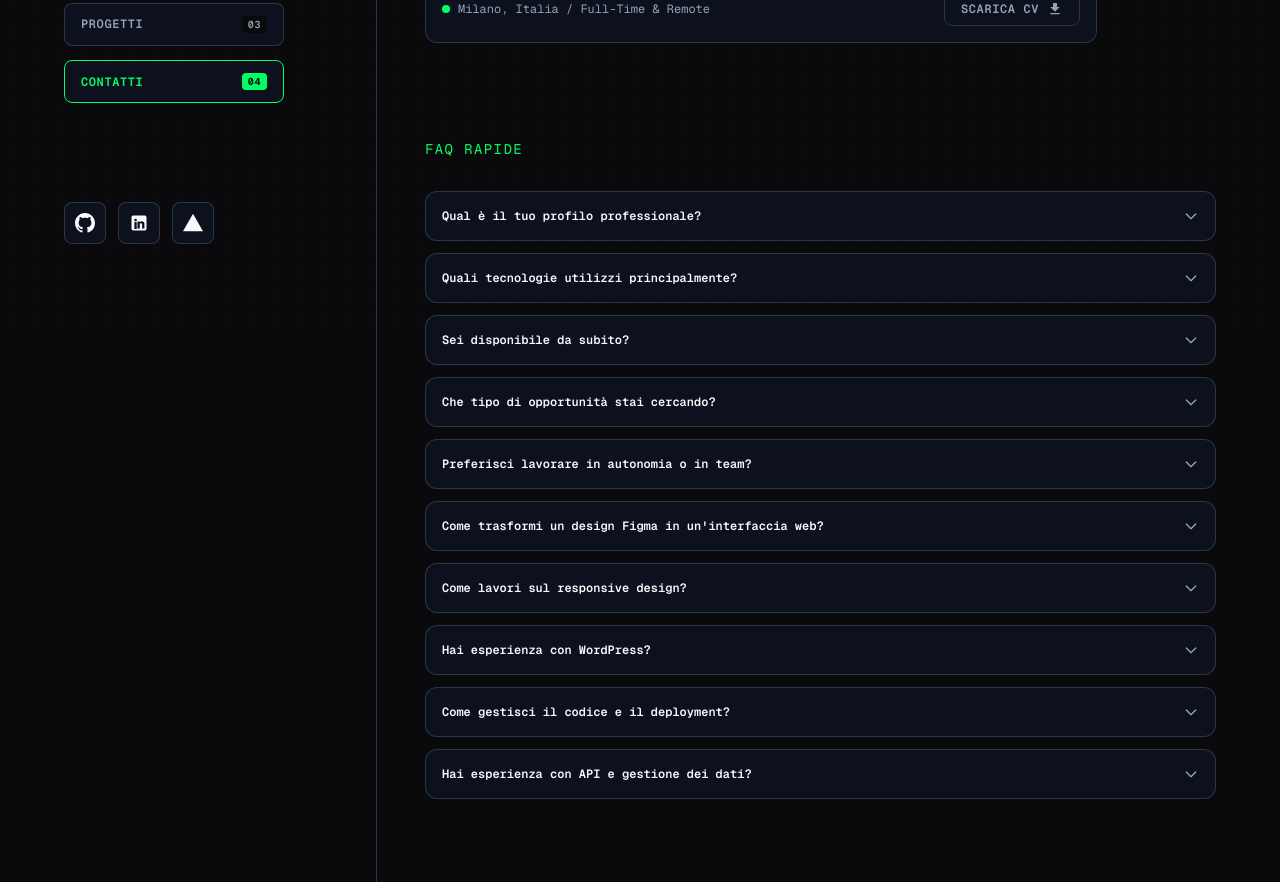
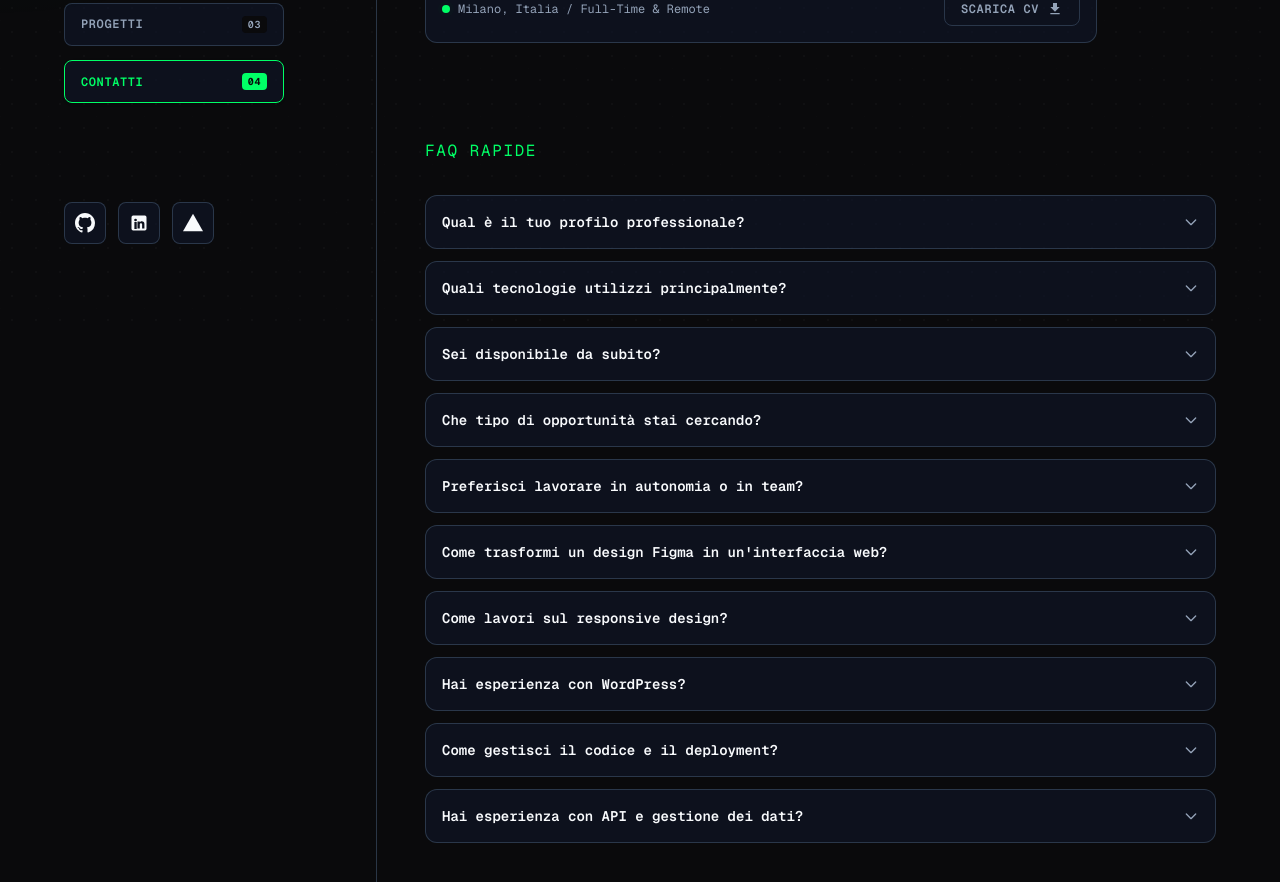
Before and after one commit to paolagrillo/Portfolio, a Next.js app: page /contatti in a window 1280 px wide. Shown: the part 460-1342 px from the top of the page. Built offline with nearby package versions, Linux system fonts and the light colour scheme.

Commit message:
aggiornamento pagina chi sono

```diff
--- a/app/contatti/page.tsx
+++ b/app/contatti/page.tsx
@@ -260,15 +260,15 @@ export default function ContactsPage() {
  <section>
   {/* FAQ rapide per Recruiter */}
   <div className="space-y-4">
-    <h3 className="text-sm font-mono uppercase tracking-widest text-accent mb-8">
+    <h3 className="font-mono uppercase tracking-widest text-accent mb-8">
       FAQ Rapide
     </h3>
 
-    <div className="grid gap-3 font-mono text-xs">
+    <div className="grid gap-3 font-mono">
 
       {/* FAQ 1: profilo professionale */}
       <details className="group rounded-xl border border-border-custom bg-bg-card p-4 transition-all duration-200 hover:border-accent/50 open:border-accent/50 [&_summary::-webkit-details-marker]:hidden">
-        <summary className="flex cursor-pointer list-none items-center justify-between font-semibold text-text-main transition-colors group-hover:text-accent">
+<summary className="flex cursor-pointer list-none items-center justify-between font-semibold text-text-main text-sm transition-colors group-hover:text-accent">
           <span>Qual è il tuo profilo professionale?</span>
           <svg
             className="h-4 w-4 shrink-0 text-text-sub transition-transform duration-200 group-open:rotate-180 group-hover:text-accent"
@@ -281,14 +281,14 @@ export default function ContactsPage() {
             <path strokeLinecap="round" strokeLinejoin="round" d="M19 9l-7 7-7-7" />
           </svg>
         </summary>
-        <p className="mt-3 font-sans leading-relaxed text-text-sub">
+        <p className="mt-3 font-sans leading-relaxed text-text-sub text-base">
          Mi propongo come Junior Frontend Developer / UI/UX Designer, con una formazione che unisce sviluppo web e progettazione grafica. Mi interessa lavorare su interfacce moderne, responsive e curate, mettendo insieme competenze tecniche e sensibilità per il design.
         </p>
       </details>
 
       {/* FAQ 2: tecnologie */}
       <details className="group rounded-xl border border-border-custom bg-bg-card p-4 transition-all duration-200 hover:border-accent/50 open:border-accent/50 [&_summary::-webkit-details-marker]:hidden">
-        <summary className="flex cursor-pointer list-none items-center justify-between font-semibold text-text-main transition-colors group-hover:text-accent">
+<summary className="flex cursor-pointer list-none items-center justify-between font-semibold text-text-main text-sm transition-colors group-hover:text-accent">
           <span>Quali tecnologie utilizzi principalmente?</span>
           <svg
             className="h-4 w-4 shrink-0 text-text-sub transition-transform duration-200 group-open:rotate-180 group-hover:text-accent"
@@ -307,7 +307,7 @@ Lavoro principalmente con React, Next.js, TypeScript e Tailwind CSS per lo svilu
 
       {/* FAQ 3: disponibilità */}
       <details className="group rounded-xl border border-border-custom bg-bg-card p-4 transition-all duration-200 hover:border-accent/50 open:border-accent/50 [&_summary::-webkit-details-marker]:hidden">
-        <summary className="flex cursor-pointer list-none items-center justify-between font-semibold text-text-main transition-colors group-hover:text-accent">
+<summary className="flex cursor-pointer list-none items-center justify-between font-semibold text-text-main text-sm transition-colors group-hover:text-accent">
           <span>Sei disponibile da subito?</span>
           <svg
             className="h-4 w-4 shrink-0 text-text-sub transition-transform duration-200 group-open:rotate-180 group-hover:text-accent"
@@ -327,7 +327,7 @@ Sì, sono disponibile da subito per opportunità full remote e ibride nell'area
 
       {/* FAQ 4: obiettivo professionale */}
       <details className="group rounded-xl border border-border-custom bg-bg-card p-4 transition-all duration-200 hover:border-accent/50 open:border-accent/50 [&_summary::-webkit-details-marker]:hidden">
-        <summary className="flex cursor-pointer list-none items-center justify-between font-semibold text-text-main transition-colors group-hover:text-accent">
+<summary className="flex cursor-pointer list-none items-center justify-between font-semibold text-text-main text-sm transition-colors group-hover:text-accent">
           <span>Che tipo di opportunità stai cercando?</span>
           <svg
             className="h-4 w-4 shrink-0 text-text-sub transition-transform duration-200 group-open:rotate-180 group-hover:text-accent"
@@ -347,7 +347,7 @@ Sono interessata principalmente a opportunità come Junior Frontend Developer o
 
       {/* FAQ 5: teaom o autonomo */}
       <details className="group rounded-xl border border-border-custom bg-bg-card p-4 transition-all duration-200 hover:border-accent/50 open:border-accent/50 [&_summary::-webkit-details-marker]:hidden">
-        <summary className="flex cursor-pointer list-none items-center justify-between font-semibold text-text-main transition-colors group-hover:text-accent">
+<summary className="flex cursor-pointer list-none items-center justify-between font-semibold text-text-main text-sm transition-colors group-hover:text-accent">
           <span>Preferisci lavorare in autonomia o in team?</span>
           <svg
             className="h-4 w-4 shrink-0 text-text-sub transition-transform duration-200 group-open:rotate-180 group-hover:text-accent"
@@ -367,7 +367,7 @@ Sono interessata principalmente a opportunità come Junior Frontend Developer o
 
       {/* FAQ 6: trasformazione */}
       <details className="group rounded-xl border border-border-custom bg-bg-card p-4 transition-all duration-200 hover:border-accent/50 open:border-accent/50 [&_summary::-webkit-details-marker]:hidden">
-        <summary className="flex cursor-pointer list-none items-center justify-between font-semibold text-text-main transition-colors group-hover:text-accent">
+<summary className="flex cursor-pointer list-none items-center justify-between font-semibold text-text-main text-sm transition-colors group-hover:text-accent">
           <span>Come trasformi un design Figma in un'interfaccia web?</span>
           <svg
             className="h-4 w-4 shrink-0 text-text-sub transition-transform duration-200 group-open:rotate-180 group-hover:text-accent"
@@ -387,7 +387,7 @@ Sono interessata principalmente a opportunità come Junior Frontend Developer o
 
           {/* FAQ 7: responsive design */}
       <details className="group rounded-xl border border-border-custom bg-bg-card p-4 transition-all duration-200 hover:border-accent/50 open:border-accent/50 [&_summary::-webkit-details-marker]:hidden">
-        <summary className="flex cursor-pointer list-none items-center justify-between font-semibold text-text-main transition-colors group-hover:text-accent">
+<summary className="flex cursor-pointer list-none items-center justify-between font-semibold text-text-main text-sm transition-colors group-hover:text-accent">
           <span>Come lavori sul responsive design?</span>
           <svg
             className="h-4 w-4 shrink-0 text-text-sub transition-transform duration-200 group-open:rotate-180 group-hover:text-accent"
@@ -407,7 +407,7 @@ Sono interessata principalmente a opportunità come Junior Frontend Developer o
 
                 {/* FAQ 8: wordpress */}
       <details className="group rounded-xl border border-border-custom bg-bg-card p-4 transition-all duration-200 hover:border-accent/50 open:border-accent/50 [&_summary::-webkit-details-marker]:hidden">
-        <summary className="flex cursor-pointer list-none items-center justify-between font-semibold text-text-main transition-colors group-hover:text-accent">
+<summary className="flex cursor-pointer list-none items-center justify-between font-semibold text-text-main text-sm transition-colors group-hover:text-accent">
           <span>Hai esperienza con WordPress?</span>
           <svg
             className="h-4 w-4 shrink-0 text-text-sub transition-transform duration-200 group-open:rotate-180 group-hover:text-accent"
@@ -427,7 +427,7 @@ Sì, ho esperienza nella configurazione e personalizzazione di siti WordPress, c
 
               {/* FAQ 9: wordpress */}
       <details className="group rounded-xl border border-border-custom bg-bg-card p-4 transition-all duration-200 hover:border-accent/50 open:border-accent/50 [&_summary::-webkit-details-marker]:hidden">
-        <summary className="flex cursor-pointer list-none items-center justify-between font-semibold text-text-main transition-colors group-hover:text-accent">
+<summary className="flex cursor-pointer list-none items-center justify-between font-semibold text-text-main text-sm transition-colors group-hover:text-accent">
           <span>Come gestisci il codice e il deployment?</span>
           <svg
             className="h-4 w-4 shrink-0 text-text-sub transition-transform duration-200 group-open:rotate-180 group-hover:text-accent"
@@ -446,7 +446,7 @@ Utilizzo Git e GitHub per il controllo versione del codice e Vercel per il deplo
 
           {/* FAQ 10: REST API */}
       <details className="group rounded-xl border border-border-custom bg-bg-card p-4 transition-all duration-200 hover:border-accent/50 open:border-accent/50 [&_summary::-webkit-details-marker]:hidden">
-        <summary className="flex cursor-pointer list-none items-center justify-between font-semibold text-text-main transition-colors group-hover:text-accent">
+<summary className="flex cursor-pointer list-none items-center justify-between font-semibold text-text-main text-sm transition-colors group-hover:text-accent">
           <span>Hai esperienza con API e gestione dei dati?</span>
           <svg
             className="h-4 w-4 shrink-0 text-text-sub transition-transform duration-200 group-open:rotate-180 group-hover:text-accent"
```
Also changed, not shown: app/chi-sono/page.tsx (+7 -7 lines).
